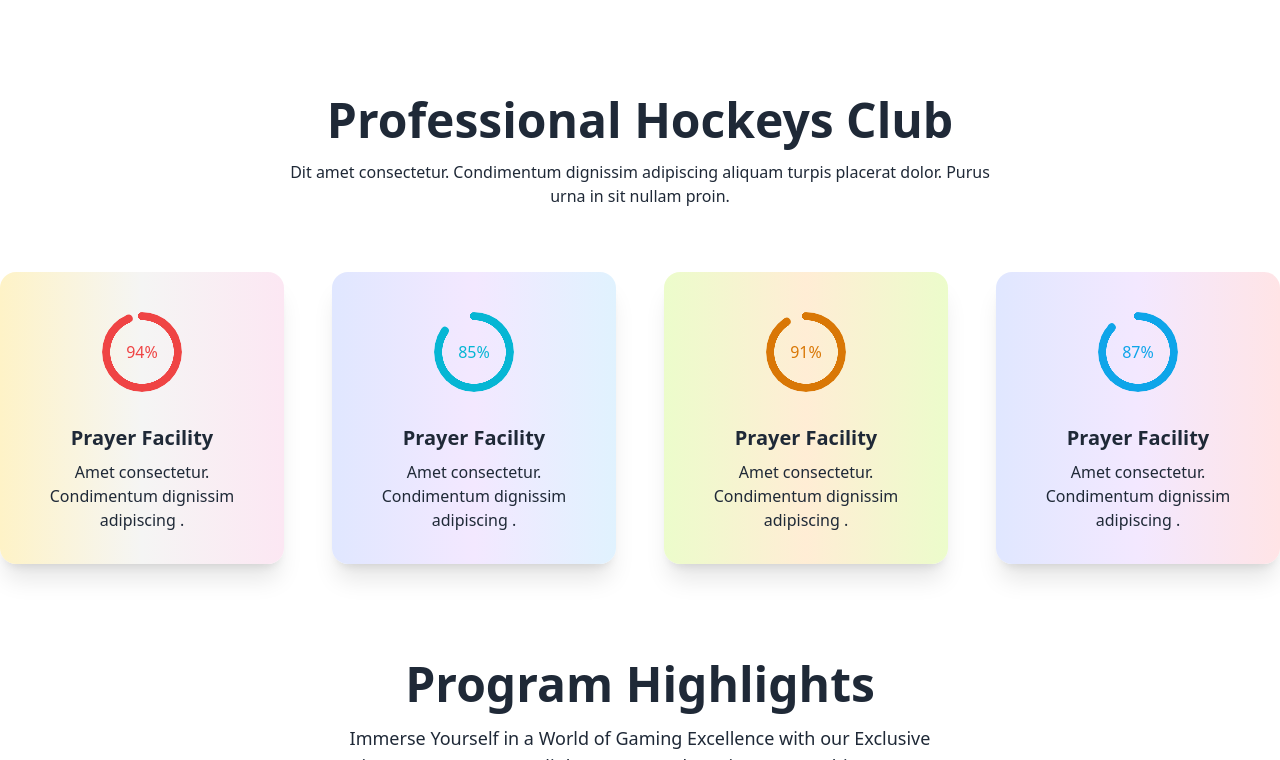
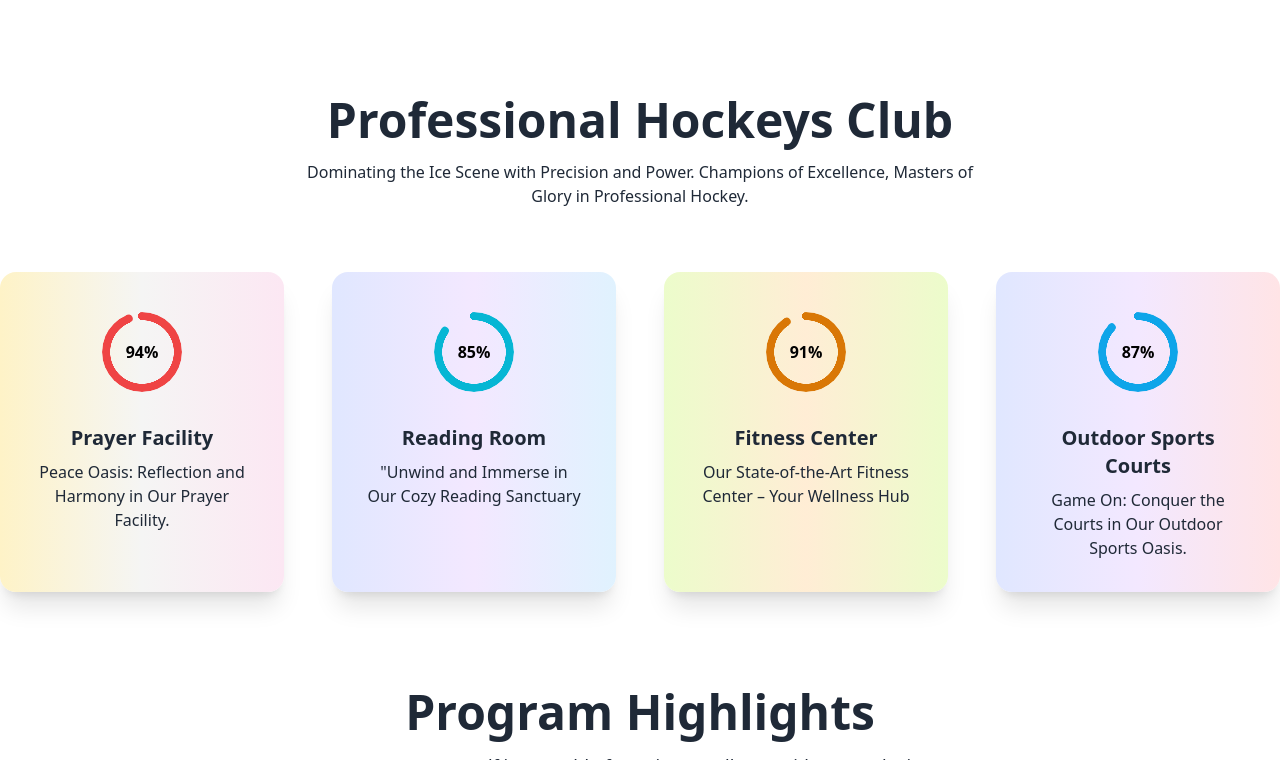
Before and after one commit to sagormukaddesh/Hockey-s-profession, a plain HTML site: page index.html in a window 1280 px wide. Shown: the part 682-1442 px from the top of the page. Drawn offline with nearby package versions, Linux system fonts and the light colour scheme.

Commit message:
edits some info like lorem ipsum

```diff
--- a/index.html
+++ b/index.html
@@ -48,7 +48,7 @@
                 </div>
                 <div class="navbar-end flex gap-4">
                     <img class="hidden lg:block" src="./Images/Frame.svg" alt="">
-                    <a class="btn bg-red-500 text-white px-8">Get Ticket</a>
+                    <a class="btn bg-red-500 text-white px-8 hover:text-black">Get Ticket</a>
                 </div>
             </div>
         </nav>
@@ -103,53 +103,60 @@
         <section class=" my-24">
             <div class="text-center space-y-4 ">
                 <h2 class="text-2xl lg:text-5xl font-extrabold">Professional Hockeys Club</h2>
-                <p class="mx-auto w-11/12 lg:w-[700px]">Dit amet consectetur. Condimentum dignissim adipiscing aliquam
-                    turpis
-                    placerat dolor. Purus urna in sit nullam proin. </p>
+                <p class="mx-auto w-11/12 lg:w-[700px]"> Dominating the Ice Scene with Precision and Power. Champions of
+                    Excellence, Masters of Glory in Professional Hockey. </p>
             </div>
             <div class="grid grid-cols-1 lg:grid-cols-4 gap-12 mx-8 lg:mx-0 my-16">
 
                 <!-- card-1  -->
-                <div class="card  bg-gradient-to-r from-amber-100 via-stone-100 to-pink-100 shadow-xl hover:border border-red-400 hover:border-b-4">
+                <div
+                    class="card  bg-gradient-to-r from-amber-100 via-stone-100 to-pink-100 shadow-xl hover:border border-red-400 hover:border-b-4">
                     <figure class="px-10 pt-10">
-                        <div class="radial-progress text-red-500" style="--value:94;" role="progressbar">94%</div>
+                        <div class="radial-progress text-red-500" style="--value:94;" role="progressbar"><span
+                                class="text-black font-bold">94%</span></div>
                     </figure>
                     <div class="card-body items-center text-center">
                         <h2 class="card-title font-bold">Prayer Facility</h2>
-                        <p>Amet consectetur. Condimentum dignissim adipiscing .</p>
+                        <p>Peace Oasis: Reflection and Harmony in Our Prayer Facility.</p>
 
                     </div>
                 </div>
                 <!-- card 2 -->
-                <div class="card  bg-gradient-to-r from-indigo-100 via-purple-100 to-sky-100 shadow-xl hover:border border-sky-400 hover:border-b-4">
+                <div
+                    class="card  bg-gradient-to-r from-indigo-100 via-purple-100 to-sky-100 shadow-xl hover:border border-sky-400 hover:border-b-4">
                     <figure class="px-10 pt-10">
-                        <div class="radial-progress text-cyan-500" style="--value:85;" role="progressbar">85%</div>
+                        <div class="radial-progress text-cyan-500" style="--value:85;" role="progressbar"><span
+                                class="text-black font-bold">85%</span></div>
                     </figure>
                     <div class="card-body items-center text-center">
-                        <h2 class="card-title font-bold">Prayer Facility</h2>
-                        <p>Amet consectetur. Condimentum dignissim adipiscing .</p>
+                        <h2 class="card-title font-bold">Reading Room</h2>
+                        <p>"Unwind and Immerse in Our Cozy Reading Sanctuary</p>
 
                     </div>
                 </div>
                 <!-- card 3  -->
-                <div class="card  bg-gradient-to-r from-lime-100 via-orange-100 to-lime-100 shadow-xl hover:border  border-amber-500 hover:border-b-4">
+                <div
+                    class="card  bg-gradient-to-r from-lime-100 via-orange-100 to-lime-100 shadow-xl hover:border  border-amber-500 hover:border-b-4">
                     <figure class="px-10 pt-10">
-                        <div class="radial-progress text-amber-600" style="--value:91;" role="progressbar">91%</div>
+                        <div class="radial-progress text-amber-600" style="--value:91;" role="progressbar"><span
+                                class="text-black font-bold">91%</span></div>
                     </figure>
                     <div class="card-body items-center text-center">
-                        <h2 class="card-title font-bold">Prayer Facility</h2>
-                        <p>Amet consectetur. Condimentum dignissim adipiscing .</p>
+                        <h2 class="card-title font-bold">Fitness Center</h2>
+                        <p> Our State-of-the-Art Fitness Center – Your Wellness Hub</p>
 
                     </div>
                 </div>
                 <!-- card 4  -->
-                <div class="card  bg-gradient-to-r from-indigo-100 via-purple-100 to-rose-100 shadow-xl hover:border border-blue-400 hover:border-b-4">
+                <div
+                    class="card  bg-gradient-to-r from-indigo-100 via-purple-100 to-rose-100 shadow-xl hover:border border-blue-400 hover:border-b-4">
                     <figure class="px-10 pt-10">
-                        <div class="radial-progress text-sky-500" style="--value:87;" role="progressbar">87%</div>
+                        <div class="radial-progress text-sky-500" style="--value:87;" role="progressbar"><span
+                                class="text-black font-bold">87%</span></div>
                     </figure>
                     <div class="card-body items-center text-center">
-                        <h2 class="card-title font-bold">Prayer Facility</h2>
-                        <p>Amet consectetur. Condimentum dignissim adipiscing .</p>
+                        <h2 class="card-title font-bold">Outdoor Sports Courts</h2>
+                        <p>Game On: Conquer the Courts in Our Outdoor Sports Oasis.</p>
 
                     </div>
                 </div>
@@ -165,7 +172,7 @@
                 Excitement Awaits!</p>
 
             <div class="mx-4 lg:mx-auto grid grid-cols-1  lg:grid-cols-2 my-16 gap-20 lg:w-[1160px]">
-                <div class=" rounded-xl"  >
+                <div class=" rounded-xl">
                     <img src="./Images/2.png" alt="">
                     <div class=" relative w-5/6 -mt-[50%] ml-10 lg:-mt-60 lg:ml-10 text-start text-white space-y-4 ">
 
@@ -177,13 +184,13 @@
                 </div>
 
                 <div class="">
-                    <div class="bg-slate-600 bg-opacity-100 rounded-xl "  >
-                        <img  src="./Images/3.png" alt="">
+                    <div class="bg-slate-600 bg-opacity-100 rounded-xl ">
+                        <img src="./Images/3.png" alt="">
                     </div>
                     <div class="relative w-5/6 -mt-[50%] lg:-mt-60 ml-10 text-start text-white space-y-4 ">
 
                         <h3 class="text-2xl">Prime Picks</h3>
-                        <p > Explore Our Premier Choices for an Unmatched
+                        <p> Explore Our Premier Choices for an Unmatched
                             Experience in Hockey Enthusiast's Paradise.</p>
                         <button class="btn btn-ghost bg-red-500 px-10">Register Now!</button>
                     </div>
@@ -555,7 +562,8 @@
                 </div>
             </div>
             <!-- sosial container  -->
-            <div class="bg-gradient-to-r from-indigo-100 via-purple-100 to-pink-100 py-12 mt-10  text-center mx-4 lg:mx-0">
+            <div
+                class="bg-gradient-to-r from-indigo-100 via-purple-100 to-pink-100 py-12 mt-10  text-center mx-4 lg:mx-0">
                 <h3 class="text-xl font-bold">Social Media</h3>
 
                 <img class="mx-auto text-center  mt-4" src="./Images/Social.svg" alt="">
```
